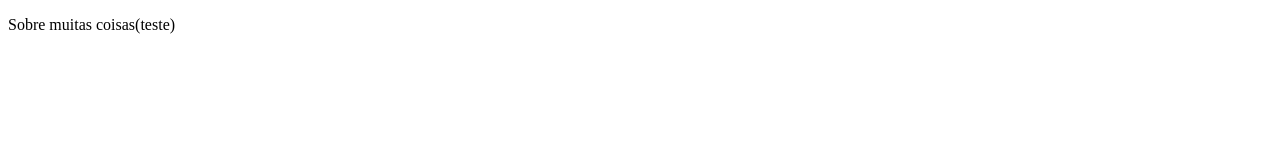
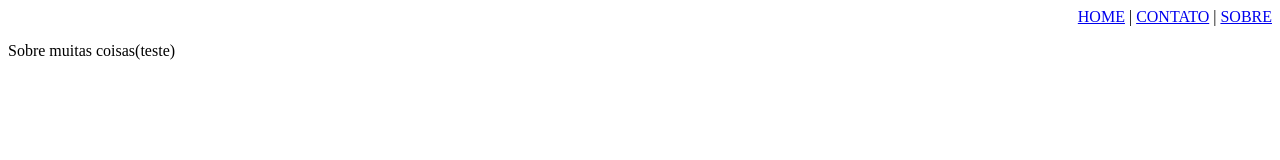
Before and after one commit to Tenlucena/PTBDWBC_PT3031756_AC1, a plain HTML site: page sobre_PT3031756.html in a window 1280 px wide. Drawn offline with Linux system fonts and the light colour scheme.

Commit message:
Update sobre_PT3031756.html

```diff
--- a/sobre_PT3031756.html
+++ b/sobre_PT3031756.html
@@ -1,9 +1,20 @@
 <!DOCTYPE html>
 <html>
   <head>
+    <meta charset="UTF-8" />
     <title>SOBRE</title>
+    <link rel="icon" href="https://raw.githubusercontent.com/DWBA4/dwba4_semana_imagens/refs/heads/master/favicon.ico" type="image/x-icon" />
   </head>
   <body>
+
+    <header>
+      <p style="text-align: right; margin: 0;">
+        <a href="https://tenlucena.github.io/PTBDWBC_PT3031756_AC1/dwba4-semana-04-PT3031756.html">HOME</a> |
+        <a href="https://tenlucena.github.io/PTBDWBC_PT3031756_AC1/contato_PT3031756.html">CONTATO</a> |
+        <a href="https://tenlucena.github.io/PTBDWBC_PT3031756_AC1/sobre_PT3031756.html">SOBRE</a>
+      </p>
+    </header>
+
     <p>Sobre muitas coisas(teste)</p>
   </body>
 </html>
```
